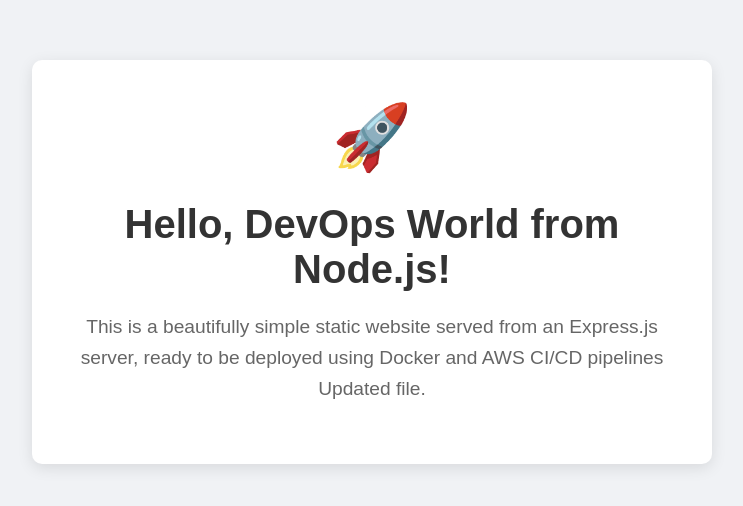
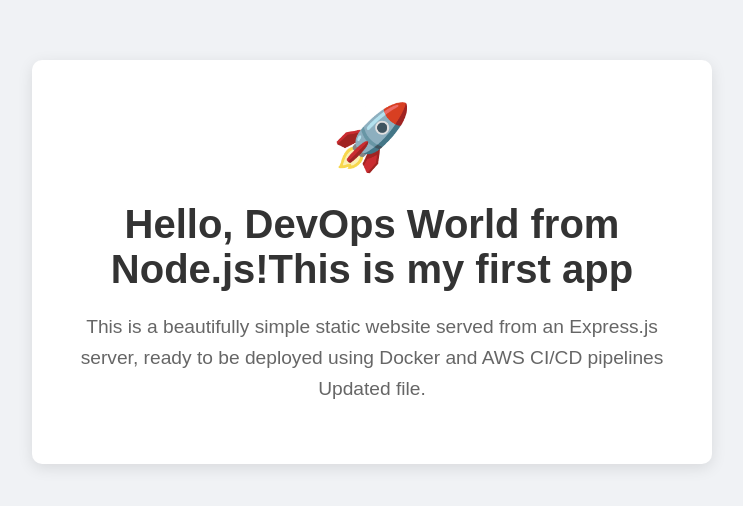
Before and after one commit to mazid-dev/my-node-app-test, a website: page public/index.html in a window 1280 px wide. Shown: the part 138-644 px from the top of the page, without its empty margins (268-1011 px from the left). Drawn offline with Linux system fonts and the light colour scheme.

Commit message:
Update index.html

```diff
--- a/public/index.html
+++ b/public/index.html
@@ -60,7 +60,7 @@
 <body>
     <div class="container">
         <div class="devops-icon">🚀</div>
-        <h1>Hello, DevOps World from Node.js!</h1>
+        <h1>Hello, DevOps World from Node.js!This is my first app </h1>
         <p>This is a beautifully simple static website served from an Express.js server, ready to be deployed using Docker and AWS CI/CD pipelines Updated file.</p>
     </div>
 </body>
```
